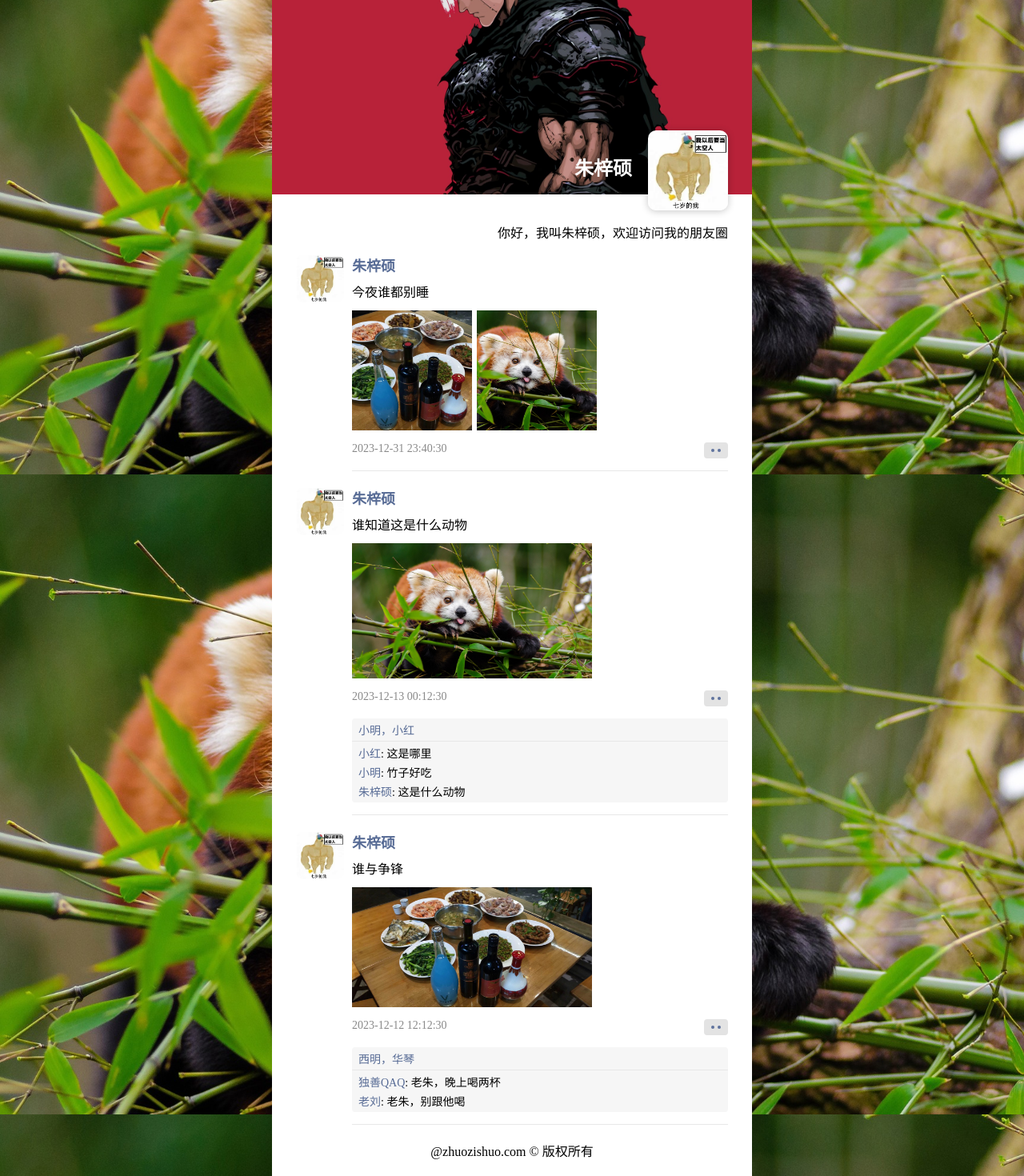
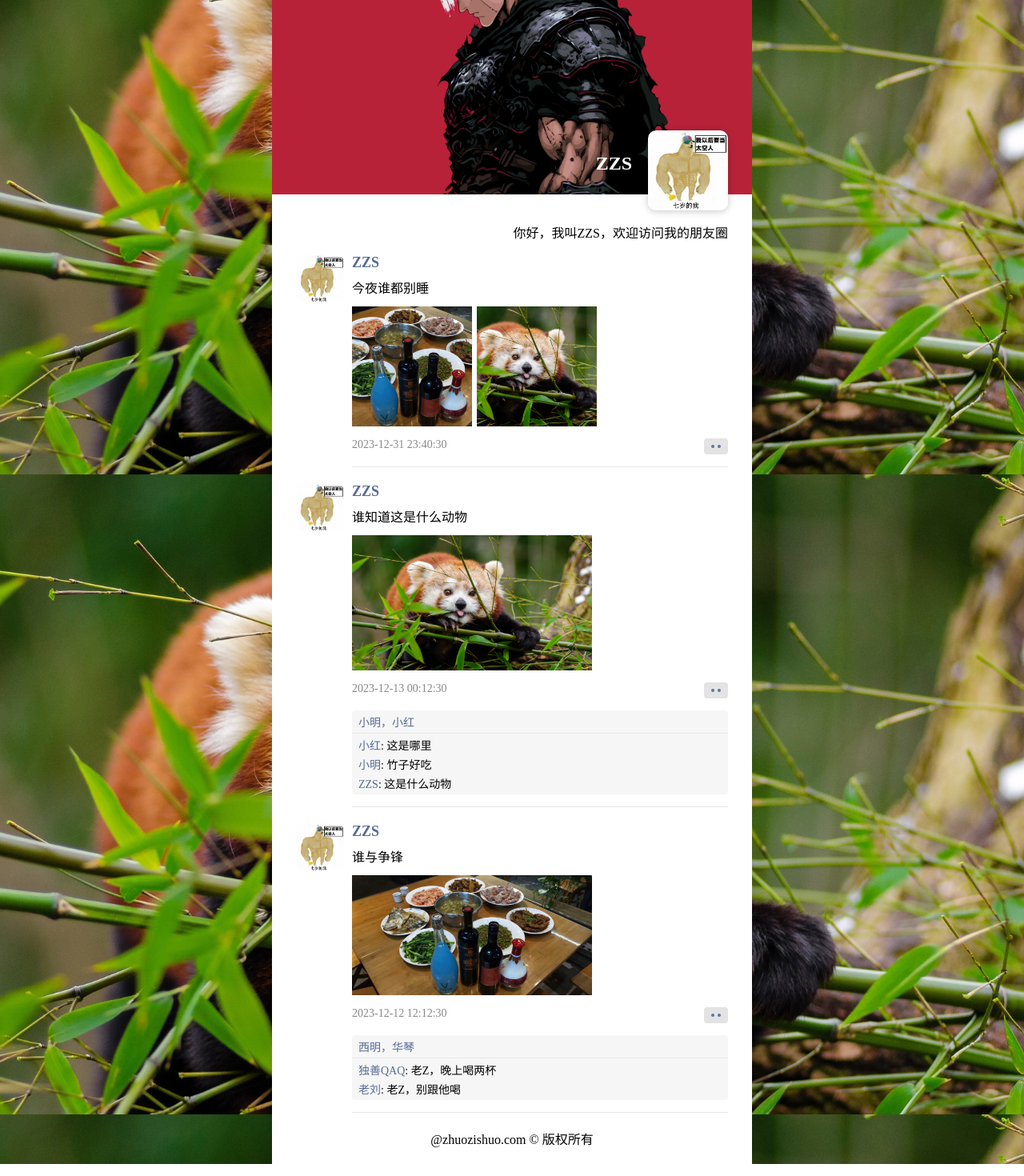
Before and after one commit to gantoho/zhuzishuo, a Vue app: page /#/home in a window 1280 px wide. Shown: the part 207-1677 px from the top of the page at 80% size. Built offline with nearby package versions, Linux system fonts and the light colour scheme.

Commit message:
refactor: mark

```diff
--- a/index.html
+++ b/index.html
@@ -4,7 +4,7 @@
     <meta charset="UTF-8" />
     <link rel="icon" type="image/svg+xml" href="/favicon.png" />
     <meta name="viewport" content="width=device-width, initial-scale=1.0" />
-    <title>朱梓硕的朋友圈</title>
+    <title>ZZS的朋友圈</title>
   </head>
   <body>
     <div id="app"></div>
--- a/src/layout/components/Header.vue
+++ b/src/layout/components/Header.vue
@@ -2,7 +2,7 @@
 import {  } from 'vue'
 import Tools from '@/components/Tools.vue'
 
-const motto = "你好，我叫朱梓硕，欢迎访问我的朋友圈";
+const motto = "你好，我叫ZZS，欢迎访问我的朋友圈";
 </script>
 
 <template>
@@ -10,7 +10,7 @@ const motto = "你好，我叫朱梓硕，欢迎访问我的朋友圈";
     <Tools />
     <div class="info">
       <div class="avatar" :data-motto-text="motto">
-        <div class="name">朱梓硕</div>
+        <div class="name">ZZS</div>
         <img src="@/assets/Snipaste_2024-01-17_17-42-41.png" width="100%" height="100%" />
       </div>
     </div>
--- a/src/pages/Home.vue
+++ b/src/pages/Home.vue
@@ -10,7 +10,7 @@ import jc from '@/assets/a70ba1cd29ded8760d47bf0fc7b58c14.jpg'
 const data: BlogProps[] = [
   {
     id: 0,
-    name: "朱梓硕",
+    name: "ZZS",
     avatar: testImg1,
     text: `谁知道这是什么动物`,
     resource: [
@@ -59,7 +59,7 @@ const data: BlogProps[] = [
           comment: "竹子好吃"
         },
         {
-          name: "朱梓硕",
+          name: "ZZS",
           avatar: "/assets/photo.webp",
           time: "2023-12-12 12:12",
           comment: "这是什么动物"
@@ -69,7 +69,7 @@ const data: BlogProps[] = [
   },
   {
     id: 1,
-    name: "朱梓硕",
+    name: "ZZS",
     avatar: testImg1,
     text: `谁与争锋`,
     resource: [
@@ -109,20 +109,20 @@ const data: BlogProps[] = [
           name: "独善QAQ",
           avatar: "/assets/photo.webp",
           time: "2023-12-12 12:12:30",
-          comment: "老朱，晚上喝两杯"
+          comment: "老Z，晚上喝两杯"
         },
         {
           name: "老刘",
           avatar: "/assets/photo.webp",
           time: "2023-12-12 12:12",
-          comment: "老朱，别跟他喝"
+          comment: "老Z，别跟他喝"
         }
       ]
     }
   },
   {
     id: 2,
-    name: "朱梓硕",
+    name: "ZZS",
     avatar: testImg1,
     text: `今夜谁都别睡`,
     resource: [
```
